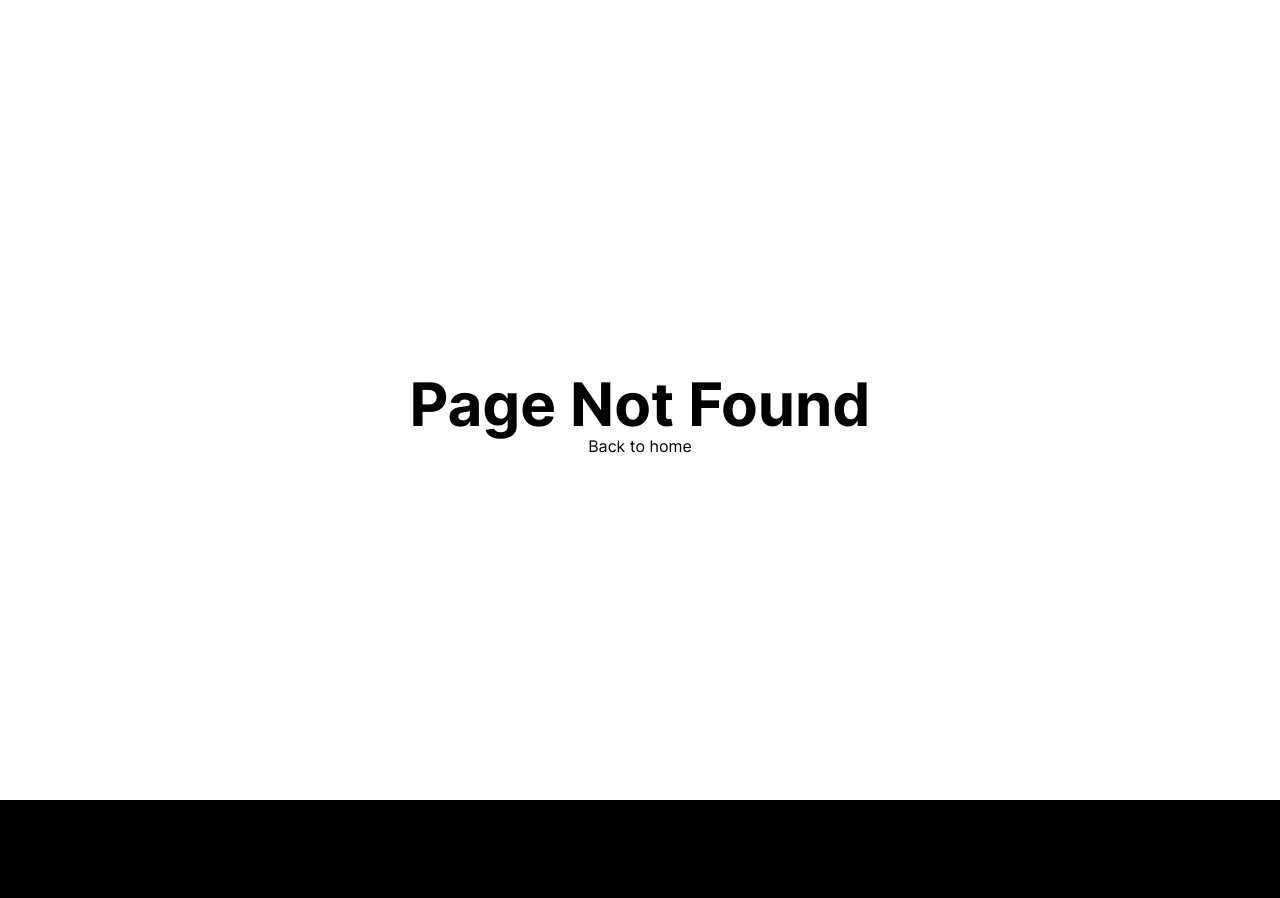
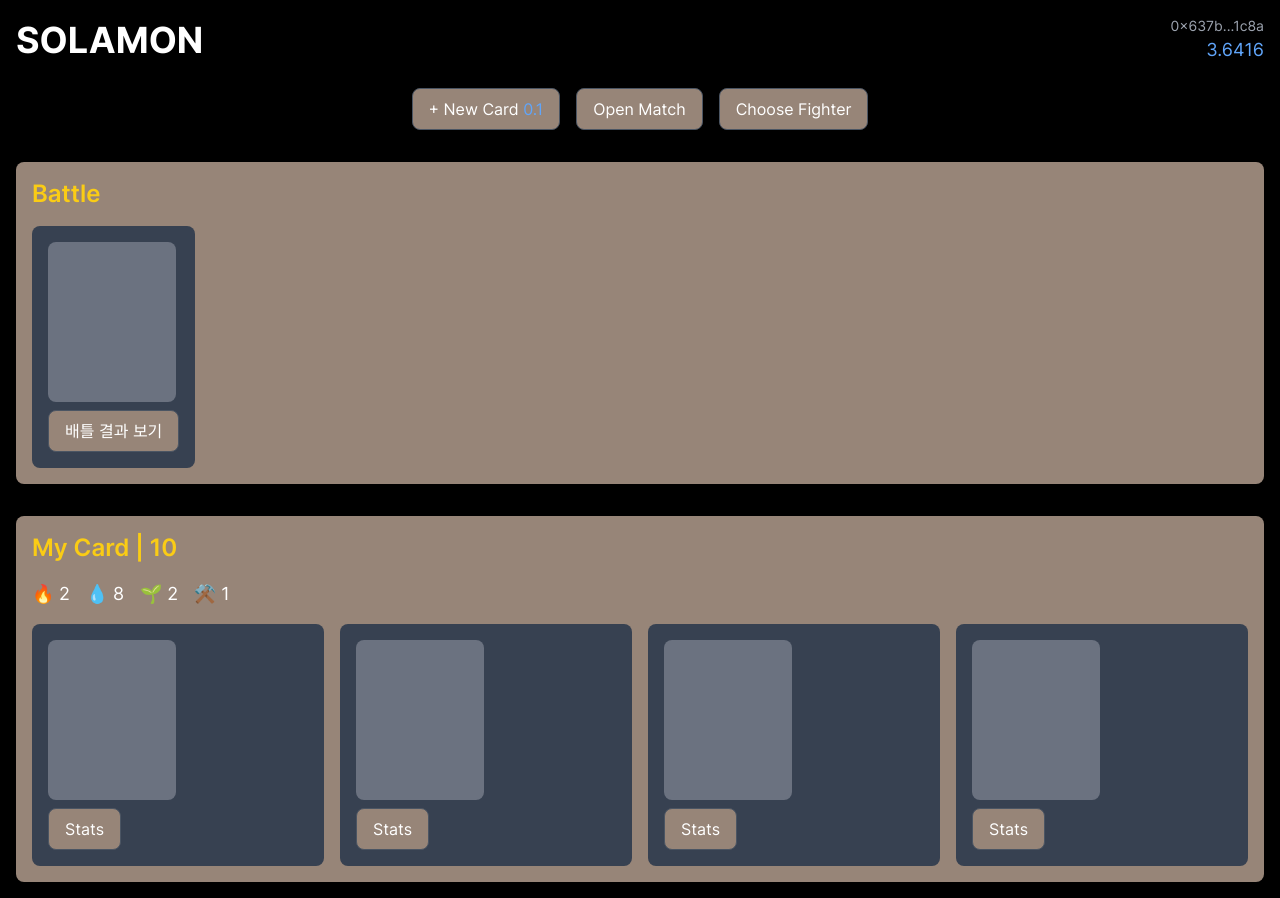
Before and after one commit to team-solamon/solamon, a Next.js app in the folder frontend/: page /home in a window 1280 px wide. Before the commit this address had no page. Before the commit the page ends 800 px from the top, so only its background shows below. Built offline with nearby package versions, Linux system fonts and the light colour scheme.

Commit message:
feat: add HomePage component

```diff
--- /dev/null
+++ b/frontend/src/app/home/page.tsx
@@ -0,0 +1,72 @@
+import React from 'react'
+import Button from '../../components/Button'
+
+const HomePage = () => {
+  return (
+    <div className='home-page bg-black text-white min-h-screen p-4'>
+      <header className='header flex justify-between items-center mb-6'>
+        <h1 className='text-4xl font-bold'>SOLAMON</h1>
+        <div className='wallet-info text-right'>
+          <span className='block text-sm text-gray-400'>0x637b...1c8a</span>
+          <span className='block text-lg text-blue-400'>3.6416</span>
+        </div>
+      </header>
+
+      <div className='action-buttons flex justify-center gap-4 mb-8'>
+        <Button>
+          + New Card <span className='text-blue-400'>0.1</span>
+        </Button>
+        <Button>Open Match</Button>
+        <Button>Choose Fighter</Button>
+      </div>
+
+      <section className='battle-section mb-8'>
+        <div className='bg-[#978578] p-4 rounded-lg'>
+          <h2 className='text-2xl font-semibold text-yellow-400 mb-4'>
+            Battle
+          </h2>
+          <div className='battle-cards flex gap-4'>
+            <div className='card bg-gray-700 p-4 rounded-lg'>
+              <div className='w-32 h-40 bg-gray-500 rounded-lg mb-2'></div>
+              <Button>배틀 결과 보기</Button>
+            </div>
+          </div>
+        </div>
+      </section>
+
+      <section className='my-card-section'>
+        <div className='bg-[#978578] p-4 rounded-lg'>
+          <h2 className='text-2xl font-semibold text-yellow-400 mb-4'>
+            My Card | 10
+          </h2>
+          <div className='card-stats flex gap-4 text-lg mb-4'>
+            <span>🔥 2</span>
+            <span>💧 8</span>
+            <span>🌱 2</span>
+            <span>⚒️ 1</span>
+          </div>
+          <div className='card-list grid grid-cols-4 gap-4'>
+            <div className='card bg-gray-700 p-4 rounded-lg'>
+              <div className='w-32 h-40 bg-gray-500 rounded-lg mb-2'></div>
+              <Button>Stats</Button>
+            </div>
+            <div className='card bg-gray-700 p-4 rounded-lg'>
+              <div className='w-32 h-40 bg-gray-500 rounded-lg mb-2'></div>
+              <Button>Stats</Button>
+            </div>
+            <div className='card bg-gray-700 p-4 rounded-lg'>
+              <div className='w-32 h-40 bg-gray-500 rounded-lg mb-2'></div>
+              <Button>Stats</Button>
+            </div>
+            <div className='card bg-gray-700 p-4 rounded-lg'>
+              <div className='w-32 h-40 bg-gray-500 rounded-lg mb-2'></div>
+              <Button>Stats</Button>
+            </div>
+          </div>
+        </div>
+      </section>
+    </div>
+  )
+}
+
+export default HomePage
--- a/frontend/src/app/page.tsx
+++ b/frontend/src/app/page.tsx
@@ -2,12 +2,13 @@
 
 import { useRouter } from 'next/navigation'
 import * as React from 'react'
+import Button from '@/components/Button'
 
 export default function HomePage() {
   const router = useRouter()
 
   const handleCreateAccount = () => {
-    router.push('/create-account')
+    router.push('/home')
   }
 
   return (
@@ -19,12 +20,11 @@ export default function HomePage() {
           alt='Intro'
           className='w-full max-w-2xl rounded-lg'
         />
-        <button
-          onClick={handleCreateAccount}
-          className='absolute bottom-10 left-1/2 transform -translate-x-1/2 bg-yellow-500 text-black font-bold py-2 px-6 rounded-lg border-2 border-gray-800 hover:bg-yellow-600'
-        >
-          Create account
-        </button>
+        <div className='absolute bottom-10 left-1/2 transform -translate-x-1/2'>
+          <Button>
+            <span onClick={handleCreateAccount}>Create account</span>
+          </Button>
+        </div>
       </div>
     </main>
   )
--- /dev/null
+++ b/frontend/src/components/Button.tsx
@@ -0,0 +1,11 @@
+import React from 'react'
+
+const Button = ({ children }: { children: React.ReactNode }) => {
+  return (
+    <button className='bg-[#978578] text-white px-4 py-2 rounded-lg border border-gray-600 hover:bg-gray-700'>
+      {children}
+    </button>
+  )
+}
+
+export default Button
```
